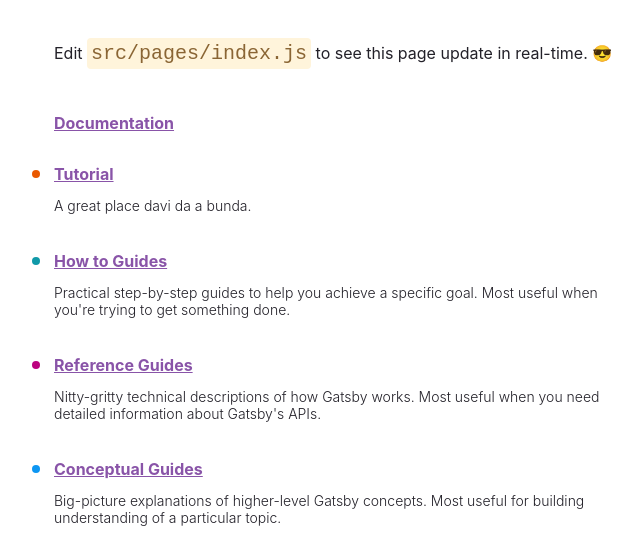
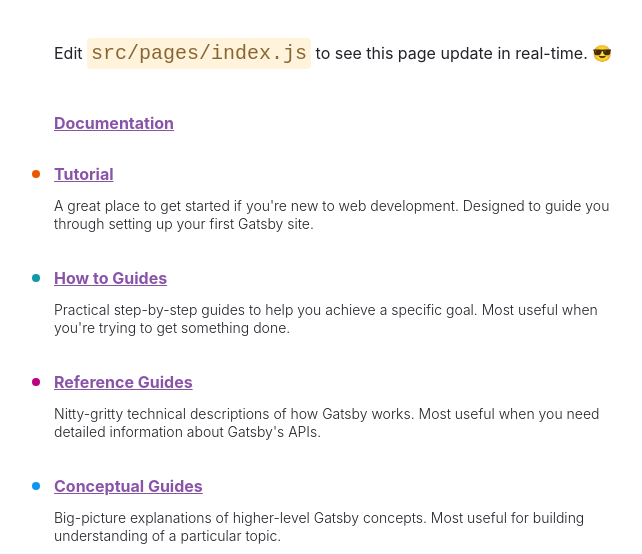
Before and after one commit to Jeypow/learning-gabsty, a Gatsby site: page / in a window 1280 px wide. Shown: the part 243-797 px from the top of the page, without its empty margins (50-692 px from the left). Built offline with nearby package versions, Linux system fonts and the light colour scheme; Gatsby itself is replaced by a stand-in of ours.

Commit message:
update text tutorial

```diff
--- a/src/pages/index.js
+++ b/src/pages/index.js
@@ -84,7 +84,7 @@
     text: "Tutorial",
     url: "https://www.gatsbyjs.com/docs/tutorial/",
     description:
-      "A great place davi da a bunda.",
+      "A great place to get started if you're new to web development. Designed to guide you through setting up your first Gatsby site.",
     color: "#E95800",
   },
   {
```
